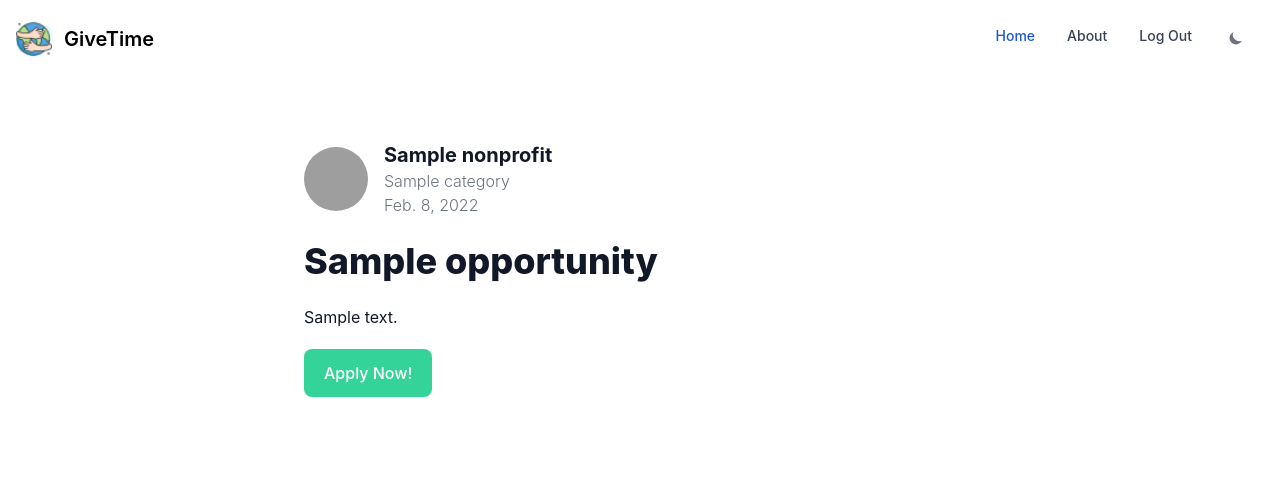
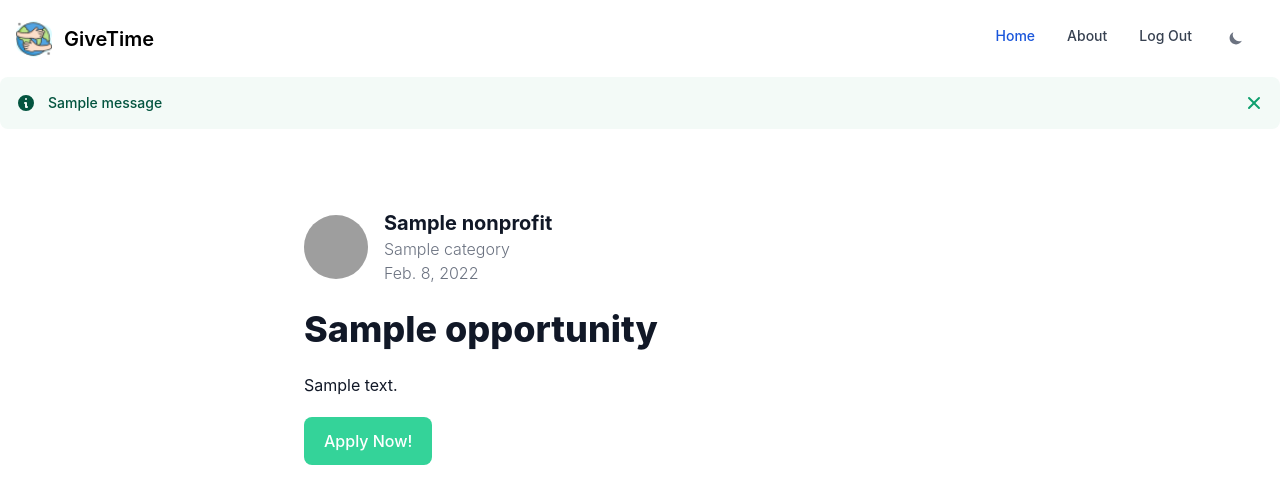
Before and after one commit to nicholasikiroma/GiveTime, a Flask app: page /apply/1/1 in a window 1280 px wide. Shown: the top 492 px of the page. Run offline with Flask 3, Linux system fonts and the light colour scheme; a user stored in the database is signed in; tables that the repository leaves empty hold one stand-in row (values such as "Sample post"); one stand-in notice (Sample message) is shown; some libraries are stand-ins or nearby versions; grey boxes are pictures that could not be loaded.

Commit message:
fixed flash messages

```diff
--- a/givetime/__init__.py
+++ b/givetime/__init__.py
@@ -111,6 +111,7 @@ def create_app():
 
         # Creates new application instance
         Application.create(opportunity_id=opp_id, volunteer_id=user_id)
+
         return "Successful!"
 
     @app.route('/registration')
--- a/givetime/auth/nonprofit_auth.py
+++ b/givetime/auth/nonprofit_auth.py
@@ -42,7 +42,7 @@ def nonprofit_reg():
                          website=website_url)
 
         flash('Account created successfully!')
-        return redirect(url_for('index'))
+        return redirect(url_for('nonprofit_auth.nonprofit_login'))
 
     return render_template('auth/signup_nonprofit.html', form=form)
 
--- a/givetime/static/dist/css/output.css
+++ b/givetime/static/dist/css/output.css
@@ -1105,6 +1105,26 @@ input:checked + .toggle-bg {
   margin: 1.25rem;
 }
 
+.-mx-1 {
+  margin-left: -0.25rem;
+  margin-right: -0.25rem;
+}
+
+.-mx-1\.5 {
+  margin-left: -0.375rem;
+  margin-right: -0.375rem;
+}
+
+.-my-1 {
+  margin-top: -0.25rem;
+  margin-bottom: -0.25rem;
+}
+
+.-my-1\.5 {
+  margin-top: -0.375rem;
+  margin-bottom: -0.375rem;
+}
+
 .mx-auto {
   margin-left: auto;
   margin-right: auto;
@@ -1707,6 +1723,11 @@ input:checked + .toggle-bg {
   background-color: rgb(49 196 141 / var(--tw-bg-opacity));
 }
 
+.bg-green-50 {
+  --tw-bg-opacity: 1;
+  background-color: rgb(243 250 247 / var(--tw-bg-opacity));
+}
+
 .bg-primary-100 {
   --tw-bg-opacity: 1;
   background-color: rgb(209 250 229 / var(--tw-bg-opacity));
@@ -2009,6 +2030,16 @@ input:checked + .toggle-bg {
 .text-gray-900 {
   --tw-text-opacity: 1;
   color: rgb(17 24 39 / var(--tw-text-opacity));
+}
+
+.text-green-500 {
+  --tw-text-opacity: 1;
+  color: rgb(14 159 110 / var(--tw-text-opacity));
+}
+
+.text-green-800 {
+  --tw-text-opacity: 1;
+  color: rgb(3 84 63 / var(--tw-text-opacity));
 }
 
 .text-primary-600 {
--- a/givetime/templates/apply.html
+++ b/givetime/templates/apply.html
@@ -1,91 +1,212 @@
-{% extends 'base.html' %}
-
-
-{% block content %}
+{% extends 'base.html' %} {% block content %}
 <!--
 Install the "flowbite-typography" NPM package to apply styles and format the article content:
 
 URL: https://flowbite.com/docs/components/typography/
 -->
-
+{% with messages = get_flashed_messages() %} {% for message in messages %}
+<div
+  id="alert-3"
+  class="flex p-4 mb-4 text-green-800 rounded-lg bg-green-50 dark:bg-gray-800 dark:text-green-400"
+  role="alert"
+>
+  <svg
+    aria-hidden="true"
+    class="flex-shrink-0 w-5 h-5"
+    fill="currentColor"
+    viewBox="0 0 20 20"
+    xmlns="http://www.w3.org/2000/svg"
+  >
+    <path
+      fill-rule="evenodd"
+      d="M18 10a8 8 0 11-16 0 8 8 0 0116 0zm-7-4a1 1 0 11-2 0 1 1 0 012 0zM9 9a1 1 0 000 2v3a1 1 0 001 1h1a1 1 0 100-2v-3a1 1 0 00-1-1H9z"
+      clip-rule="evenodd"
+    ></path>
+  </svg>
+  <span class="sr-only">Info</span>
+  <div class="ml-3 text-sm font-medium">{{ message }}</div>
+  <button
+    type="button"
+    class="ml-auto -mx-1.5 -my-1.5 bg-green-50 text-green-500 rounded-lg focus:ring-2 focus:ring-green-400 p-1.5 hover:bg-green-200 inline-flex h-8 w-8 dark:bg-gray-800 dark:text-green-400 dark:hover:bg-gray-700"
+    data-dismiss-target="#alert-3"
+    aria-label="Close"
+  >
+    <span class="sr-only">Close</span>
+    <svg
+      aria-hidden="true"
+      class="w-5 h-5"
+      fill="currentColor"
+      viewBox="0 0 20 20"
+      xmlns="http://www.w3.org/2000/svg"
+    >
+      <path
+        fill-rule="evenodd"
+        d="M4.293 4.293a1 1 0 011.414 0L10 8.586l4.293-4.293a1 1 0 111.414 1.414L11.414 10l4.293 4.293a1 1 0 01-1.414 1.414L10 11.414l-4.293 4.293a1 1 0 01-1.414-1.414L8.586 10 4.293 5.707a1 1 0 010-1.414z"
+        clip-rule="evenodd"
+      ></path>
+    </svg>
+  </button>
+</div>
+{% endfor %} {% endwith %}
 <main class="pt-8 pb-16 lg:pt-16 lg:pb-24 bg-white dark:bg-gray-900">
-    <div class="flex justify-between px-4 mx-auto max-w-screen-xl ">
-        <article class="mx-auto w-full max-w-2xl format format-sm sm:format-base lg:format-lg format-blue dark:format-invert">
+  <div class="flex justify-between px-4 mx-auto max-w-screen-xl">
+    <article
+      class="mx-auto w-full max-w-2xl format format-sm sm:format-base lg:format-lg format-blue dark:format-invert"
+    >
       <header class="mb-4 lg:mb-6 not-format">
-
         <address class="flex items-center mb-6 not-italic">
-                    <div class="inline-flex items-center mr-3 text-sm text-gray-900 dark:text-white">
-                        <img class="mr-4 w-16 h-16 rounded-full" src="https://flowbite.com/docs/images/people/profile-picture-2.jpg" alt="Jese Leos">
-
-
+          <div
+            class="inline-flex items-center mr-3 text-sm text-gray-900 dark:text-white"
+          >
+            <img
+              class="mr-4 w-16 h-16 rounded-full"
+              src="https://flowbite.com/docs/images/people/profile-picture-2.jpg"
+              alt="Jese Leos"
+            />
 
             <div>
-                            <a href="#" rel="author" class="text-xl font-bold text-gray-900 dark:text-white"> {{ opportunities.nonprofits.name }}</a>
-                            <p class="text-base font-light text-gray-500 dark:text-gray-400">{{ opportunities.categories[0].name }}</p>
-                            <p class="text-base font-light text-gray-500 dark:text-gray-400"><time pubdate datetime="2022-02-08" title="February 8th, 2022">Feb. 8, 2022</time></p>
+              <a
+                href="#"
+                rel="author"
+                class="text-xl font-bold text-gray-900 dark:text-white"
+              >
+                {{ opportunities.nonprofits.name }}</a
+              >
+              <p class="text-base font-light text-gray-500 dark:text-gray-400">
+                {{ opportunities.categories[0].name }}
+              </p>
+              <p class="text-base font-light text-gray-500 dark:text-gray-400">
+                <time pubdate datetime="2022-02-08" title="February 8th, 2022"
+                  >Feb. 8, 2022</time
+                >
+              </p>
             </div>
           </div>
         </address>
-                <h1 class="mb-4 text-3xl font-extrabold leading-tight text-gray-900 lg:mb-6 lg:text-4xl dark:text-white"> {{ opportunities.title }}</h1>
+        <h1
+          class="mb-4 text-3xl font-extrabold leading-tight text-gray-900 lg:mb-6 lg:text-4xl dark:text-white"
+        >
+          {{ opportunities.title }}
+        </h1>
       </header>
-            <p class=" text-gray-900 dark:text-white"> {{ opportunities.description }}</p>
+      <p class="text-gray-900 dark:text-white">
+        {{ opportunities.description }}
+      </p>
 
       <div class="mt-5 mr-auto place-self-center lg:col-span-7">
-                <a href="{{ url_for('application', opp_id=opportunities.opp_id) }}" class="inline-flex items-center justify-center px-5 py-3 text-base font-medium text-center text-white bg-emerald-400 rounded-lg hover:bg-emerald-600 focus:ring-4 focus:ring-gray-100 dark:text-white dark:border-gray-700 dark:hover:bg-gray-700 dark:focus:ring-gray-800"> Apply Now! </a>
+        <a
+          href="{{ url_for('application', opp_id=opportunities.opp_id) }}"
+          class="inline-flex items-center justify-center px-5 py-3 text-base font-medium text-center text-white bg-emerald-400 rounded-lg hover:bg-emerald-600 focus:ring-4 focus:ring-gray-100 dark:text-white dark:border-gray-700 dark:hover:bg-gray-700 dark:focus:ring-gray-800"
+        >
+          Apply Now!
+        </a>
       </div>
     </article>
   </div>
 </main>
 
-  <aside aria-label="Related articles" class="py-8 lg:py-24 bg-gray-50 dark:bg-gray-800">
+<aside
+  aria-label="Related articles"
+  class="py-8 lg:py-24 bg-gray-50 dark:bg-gray-800"
+>
   <div class="px-4 mx-auto max-w-screen-xl">
-        <h2 class="mb-8 text-2xl font-bold text-gray-900 dark:text-white">Related Opportinities</h2>
+    <h2 class="mb-8 text-2xl font-bold text-gray-900 dark:text-white">
+      Related Opportinities
+    </h2>
     <div class="grid gap-12 sm:grid-cols-2 lg:grid-cols-4">
       <article class="max-w-xs">
         <a href="#">
-                    <img src="https://flowbite.s3.amazonaws.com/blocks/marketing-ui/article/blog-1.png" class="mb-5 rounded-lg" alt="Image 1">
+          <img
+            src="https://flowbite.s3.amazonaws.com/blocks/marketing-ui/article/blog-1.png"
+            class="mb-5 rounded-lg"
+            alt="Image 1"
+          />
         </a>
-                <h2 class="mb-2 text-xl font-bold leading-tight text-gray-900 dark:text-white">
+        <h2
+          class="mb-2 text-xl font-bold leading-tight text-gray-900 dark:text-white"
+        >
           <a href="#">Our first office</a>
         </h2>
-                <p class="mb-4 font-light text-gray-500 dark:text-gray-400">Over the past year, Volosoft has undergone many changes! After months of preparation.</p>
-                <a href="#" class="inline-flex items-center font-medium underline underline-offset-4 text-primary-600 dark:text-primary-500 hover:no-underline">
+        <p class="mb-4 font-light text-gray-500 dark:text-gray-400">
+          Over the past year, Volosoft has undergone many changes! After months
+          of preparation.
+        </p>
+        <a
+          href="#"
+          class="inline-flex items-center font-medium underline underline-offset-4 text-primary-600 dark:text-primary-500 hover:no-underline"
+        >
           Read in 2 minutes
         </a>
       </article>
       <article class="max-w-xs">
         <a href="#">
-                    <img src="https://flowbite.s3.amazonaws.com/blocks/marketing-ui/article/blog-2.png" class="mb-5 rounded-lg" alt="Image 2">
+          <img
+            src="https://flowbite.s3.amazonaws.com/blocks/marketing-ui/article/blog-2.png"
+            class="mb-5 rounded-lg"
+            alt="Image 2"
+          />
         </a>
-                <h2 class="mb-2 text-xl font-bold leading-tight text-gray-900 dark:text-white">
+        <h2
+          class="mb-2 text-xl font-bold leading-tight text-gray-900 dark:text-white"
+        >
           <a href="#">Enterprise design tips</a>
         </h2>
-                <p class="mb-4 font-light text-gray-500 dark:text-gray-400">Over the past year, Volosoft has undergone many changes! After months of preparation.</p>
-                <a href="#" class="inline-flex items-center font-medium underline underline-offset-4 text-primary-600 dark:text-primary-500 hover:no-underline">
+        <p class="mb-4 font-light text-gray-500 dark:text-gray-400">
+          Over the past year, Volosoft has undergone many changes! After months
+          of preparation.
+        </p>
+        <a
+          href="#"
+          class="inline-flex items-center font-medium underline underline-offset-4 text-primary-600 dark:text-primary-500 hover:no-underline"
+        >
           Read in 12 minutes
         </a>
       </article>
       <article class="max-w-xs">
         <a href="#">
-                    <img src="https://flowbite.s3.amazonaws.com/blocks/marketing-ui/article/blog-3.png" class="mb-5 rounded-lg" alt="Image 3">
+          <img
+            src="https://flowbite.s3.amazonaws.com/blocks/marketing-ui/article/blog-3.png"
+            class="mb-5 rounded-lg"
+            alt="Image 3"
+          />
         </a>
-                <h2 class="mb-2 text-xl font-bold leading-tight text-gray-900 dark:text-white">
+        <h2
+          class="mb-2 text-xl font-bold leading-tight text-gray-900 dark:text-white"
+        >
           <a href="#">We partnered with Google</a>
         </h2>
-                <p class="mb-4 font-light text-gray-500 dark:text-gray-400">Over the past year, Volosoft has undergone many changes! After months of preparation.</p>
-                <a href="#" class="inline-flex items-center font-medium underline underline-offset-4 text-primary-600 dark:text-primary-500 hover:no-underline">
+        <p class="mb-4 font-light text-gray-500 dark:text-gray-400">
+          Over the past year, Volosoft has undergone many changes! After months
+          of preparation.
+        </p>
+        <a
+          href="#"
+          class="inline-flex items-center font-medium underline underline-offset-4 text-primary-600 dark:text-primary-500 hover:no-underline"
+        >
           Read in 8 minutes
         </a>
       </article>
       <article class="max-w-xs">
         <a href="#">
-                    <img src="https://flowbite.s3.amazonaws.com/blocks/marketing-ui/article/blog-4.png" class="mb-5 rounded-lg" alt="Image 4">
+          <img
+            src="https://flowbite.s3.amazonaws.com/blocks/marketing-ui/article/blog-4.png"
+            class="mb-5 rounded-lg"
+            alt="Image 4"
+          />
         </a>
-                <h2 class="mb-2 text-xl font-bold leading-tight text-gray-900 dark:text-white">
+        <h2
+          class="mb-2 text-xl font-bold leading-tight text-gray-900 dark:text-white"
+        >
           <a href="#">Our first project with React</a>
         </h2>
-                <p class="mb-4 font-light text-gray-500 dark:text-gray-400">Over the past year, Volosoft has undergone many changes! After months of preparation.</p>
-                <a href="#" class="inline-flex items-center font-medium underline underline-offset-4 text-primary-600 dark:text-primary-500 hover:no-underline">
+        <p class="mb-4 font-light text-gray-500 dark:text-gray-400">
+          Over the past year, Volosoft has undergone many changes! After months
+          of preparation.
+        </p>
+        <a
+          href="#"
+          class="inline-flex items-center font-medium underline underline-offset-4 text-primary-600 dark:text-primary-500 hover:no-underline"
+        >
           Read in 4 minutes
         </a>
       </article>
@@ -93,5 +214,4 @@ URL: https://flowbite.com/docs/components/typography/
   </div>
 </aside>
 
-
 {% endblock content %}
```
Also changed, not shown: other parts of givetime/static/dist/css/output.css (+34 -27 lines), givetime/auth/volunteer_auth.py (+7 -4 lines), givetime/dashboard/nonprofit_dashboard.py (+5 -2 lines), givetime/templates/dashboard/applications.html (+15 -0 lines). Lines whose indentation alone changed are shown as unchanged.
